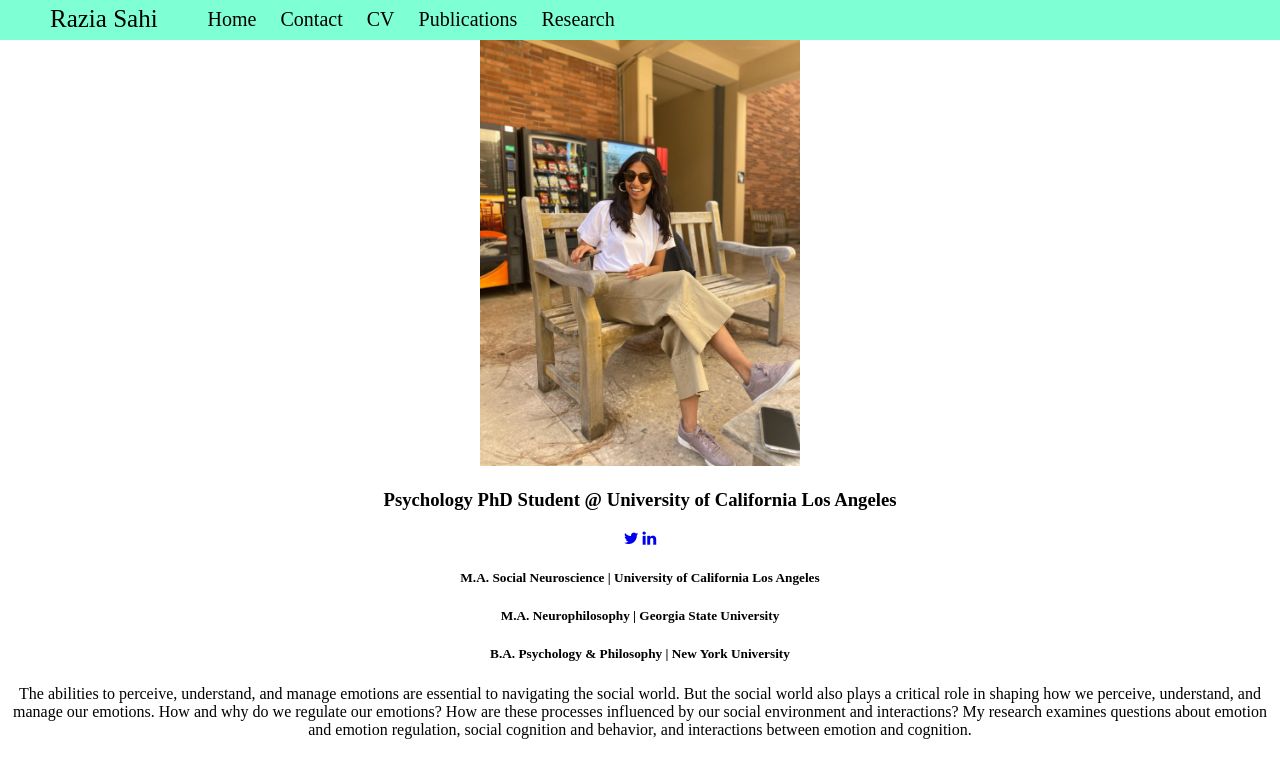
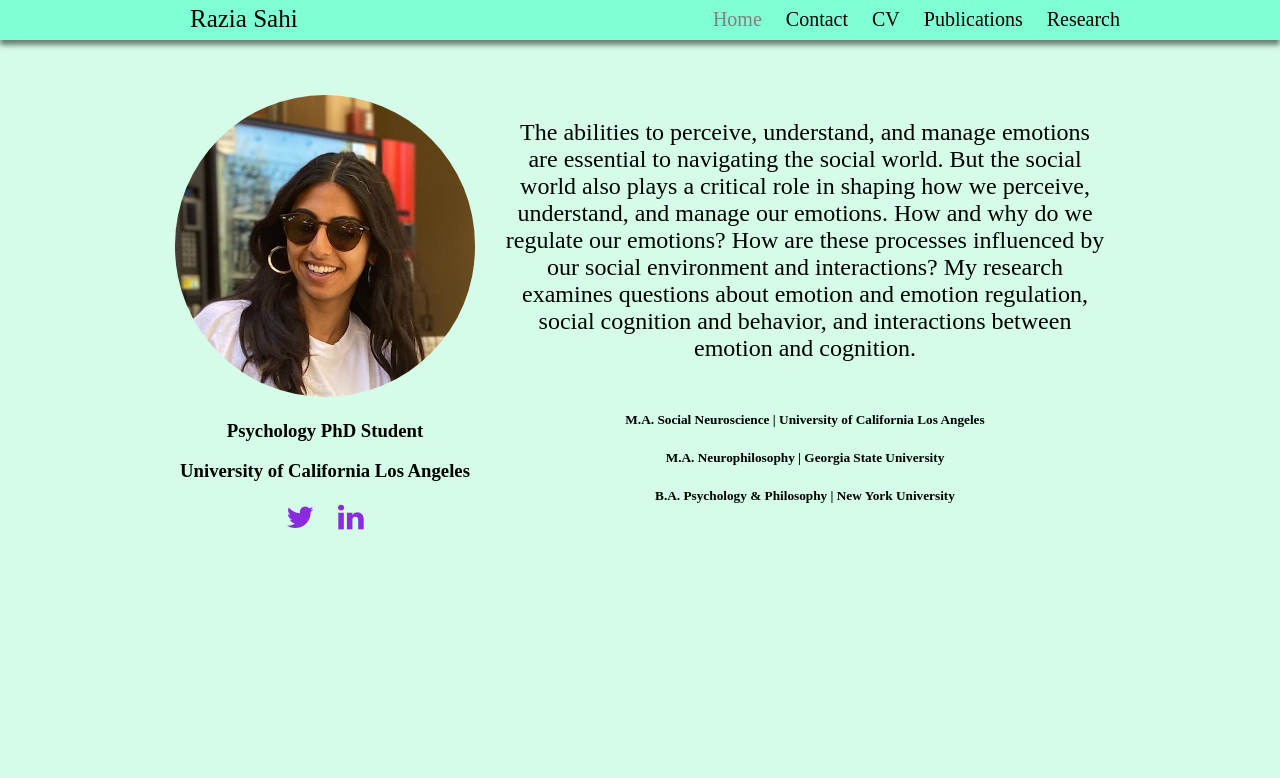
Before and after one commit to huntertread/r-sahi, a plain HTML site: page html/home.html in a window 1280 px wide. Drawn offline with nearby package versions, Linux system fonts and the light colour scheme.

Commit message:
homepage styling and desktop nav functionality mostly complete

```diff
--- a/css/styles.css
+++ b/css/styles.css
@@ -1,9 +1,12 @@
+/******** GLOBAL ********/
 body {
   text-align: center;
   margin: 0px;
-  /* max-width: 1000px; */
+  background-color: #D4FCE8;
 }
 
+
+/******** NAVIGATION *********/
 #razia-title {
   font-size: 25px;
   padding-top: 5px;
@@ -27,16 +30,19 @@ body {
   color: grey;
 }
 
-.headshot {
-  width: 25vw;
-}
-
 .navigation {
-  display: flex;
   width: 100vw;
   height: 40px;
   margin: 0px auto;
   background-color: aquamarine;
+  box-shadow: 0px 5px 5px 0px rgba(0,0,0,0.5);
+}
+
+.nav-content-container {
+  display: flex;
+  max-width: 1000px;
+  margin: 0px auto;
+  justify-content: space-between;
 }
 
 .nav-link-container {
@@ -47,11 +53,14 @@ body {
   text-decoration: none;
   font-size: 20px;
   color: black;
-  /* padding-top: 8px; */
   padding-right: 20px;
 }
 
 .navigation a:hover {
+  color: grey;
+}
+
+#nav-selected {
   color: grey;
 }
 
@@ -90,3 +99,42 @@ body {
     display: block;
   }
 }
+
+/******** HOMEPAGE *********/
+.home_column_1 {
+  /* display: flex;
+  flex-direction: column; */
+  max-width: 600px;
+  margin: 15px;
+}
+
+.headshot {
+  width: 300px;
+  border-radius: 1000px;
+}
+
+.social-icons a {
+  font-size: 30px;
+  padding: 10px;
+  color: blueviolet;
+}
+
+.home_column_2 {
+  max-width: 600px;
+  margin: 15px;
+}
+
+.home_column_2 p {
+  font-size: 24px;
+}
+
+.education {
+  margin-top: 50px;
+}
+
+#homepage {
+  display: flex;
+  flex-wrap: wrap;
+  justify-content: center;
+  margin-top: 40px;
+}
--- a/html/home.html
+++ b/html/home.html
@@ -8,30 +8,41 @@
   </head>
   <body>
     <nav class="navigation">
+      <div class="nav-content-container">
         <a href="./home.html" id="razia-title">Razia Sahi</a>
         <div class="nav-link-container">
-        <a href="./home.html" class="nav-home">Home</a>
+          <a href="./home.html" id="nav-selected" class="nav-home">Home</a>
           <a href="./contact.html" class="nav-contact">Contact</a>
           <a href="../pdf/cv_rsahi.pdf" class="nav-cv">CV</a>
           <a href="./publications.html" class="nav-publications">Publications</a>
           <a href="./research.html" class="nav-research">Research</a>
         </div>
         <i id="close-button" class="fa fa-close"></i>
+      </div>
     </nav>
     <i id="hamburger" class="fa fa-bars"></i>
     <main>
-      <img class="headshot" src="../img/headshot.JPG">
-      <h3>Psychology PhD Student @ University of California Los Angeles</h3>
+      <div id="homepage">
+        <div class="home_column_1">
+          <img class="headshot" src="../img/headshot-cropped.PNG">
+          <h3>Psychology PhD Student</h3>
+          <h3>University of California Los Angeles</h3>
           <div class="social-icons">
             <a role="img" target="blank" aria-label="twitter link" href="https://twitter.com/RaziaSahi"><i class="fa fa-twitter"></i></a>
             <a role="img" target="blank" aria-label="linkedin link" href="https://www.linkedin.com/in/raziasahi/"><i class="fa fa-linkedin"></i></a>
           </div>
+        </div>
+        <div class="home_column_2">
+          <p>
+            The abilities to perceive, understand, and manage emotions are essential to navigating the social world. But the social world also plays a critical role in shaping how we perceive, understand, and manage our emotions. How and why do we regulate our emotions? How are these processes influenced by our social environment and interactions? My research examines questions about emotion and emotion regulation, social cognition and behavior, and interactions between emotion and cognition.
+          </p>
+          <div class="education">
             <h5>M.A. Social Neuroscience | University of California Los Angeles</h5>
             <h5>M.A. Neurophilosophy | Georgia State University </h5>
             <h5>B.A. Psychology & Philosophy | New York University</h5>
-      <p>
-        The abilities to perceive, understand, and manage emotions are essential to navigating the social world. But the social world also plays a critical role in shaping how we perceive, understand, and manage our emotions. How and why do we regulate our emotions? How are these processes influenced by our social environment and interactions? My research examines questions about emotion and emotion regulation, social cognition and behavior, and interactions between emotion and cognition.
-      </p>
+          </div>
+        </div>
+      </div>
     </main>
     <script src="../js/app.js"></script>
   </body>
```
Also changed, not shown: html/contact.html (+10 -6 lines), html/publications.html (+10 -6 lines), html/research.html (+10 -6 lines), html/whydontyoulikeme.html (+10 -6 lines), img/headshot-cropped.png (added), 1 other file. Lines whose indentation alone changed are shown as unchanged.
